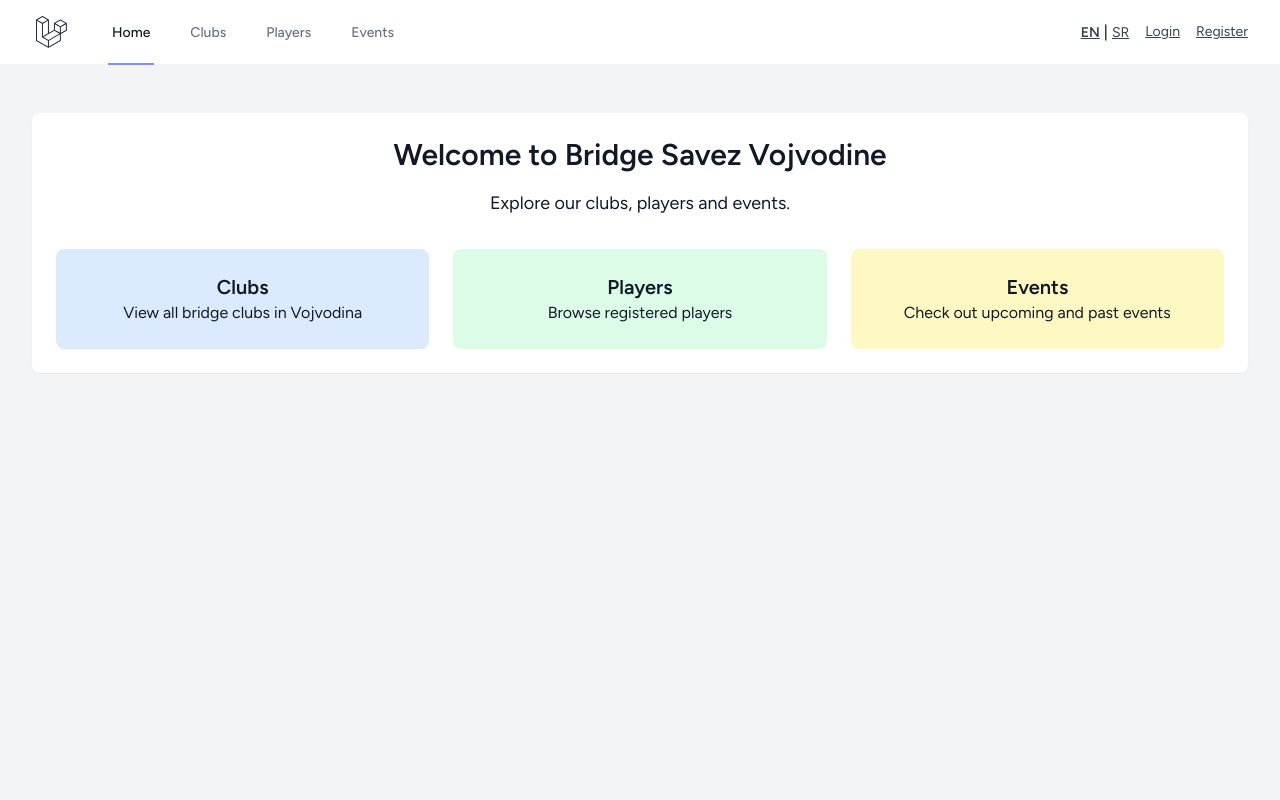
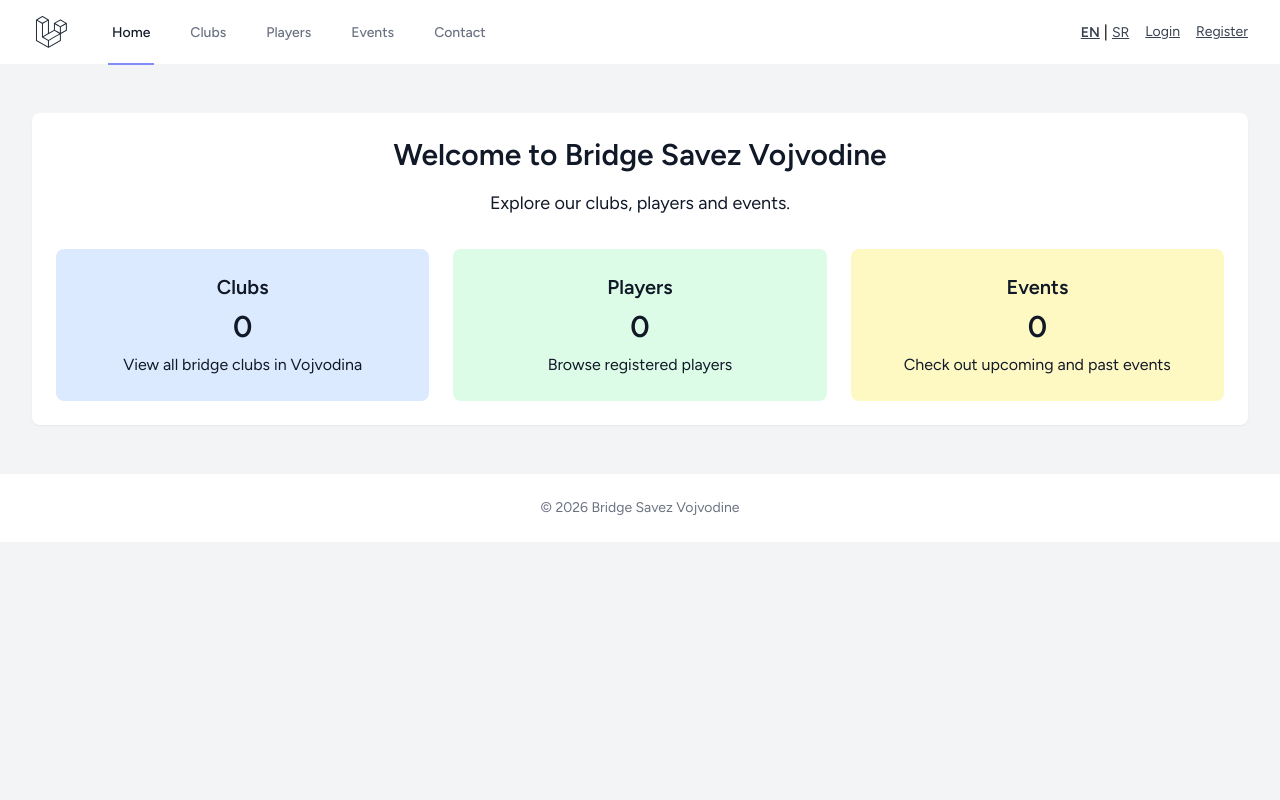
Before and after one commit to gihook/bridgevojvodina-site, a Laravel app: page / in a window 1280 px wide. Run offline with Laravel 12, Linux system fonts and the light colour scheme; data that the repository does not hold is empty; style sheets or scripts are compiled from the project's sources.

Commit message:
wip: fixed minor issues

```diff
--- /dev/null
+++ b/bridgevojvodina-laravel/app/Http/Controllers/HomeController.php
@@ -0,0 +1,23 @@
+<?php
+
+namespace App\Http\Controllers;
+
+use Illuminate\Http\Request;
+
+use App\Models\Club;
+use App\Models\Player;
+use App\Models\Event;
+
+class HomeController extends Controller
+{
+    public function index()
+    {
+        $stats = [
+            'clubs' => Club::count(),
+            'players' => Player::count(),
+            'events' => Event::count(),
+        ];
+
+        return view('welcome', compact('stats'));
+    }
+}
--- a/bridgevojvodina-laravel/bootstrap/app.php
+++ b/bridgevojvodina-laravel/bootstrap/app.php
@@ -15,6 +15,10 @@ return Application::configure(basePath: dirname(__DIR__))
         $middleware->web(append: [
             \App\Http\Middleware\SetLocale::class,
         ]);
+
+        $middleware->alias([
+            'superadmin' => \App\Http\Middleware\EnsureIsSuperAdmin::class,
+        ]);
     })
     ->withExceptions(function (Exceptions $exceptions): void {
         $exceptions->shouldRenderJsonWhen(
--- a/bridgevojvodina-laravel/resources/views/layouts/app.blade.php
+++ b/bridgevojvodina-laravel/resources/views/layouts/app.blade.php
@@ -31,6 +31,12 @@
             <main>
                 {{ $slot }}
             </main>
+
+            <footer class="bg-white border-t border-gray-100 py-6 text-center text-gray-500 text-sm">
+                <div class="max-w-7xl mx-auto px-4 sm:px-6 lg:px-8">
+                    &copy; {{ date('Y') }} Bridge Savez Vojvodine
+                </div>
+            </footer>
         </div>
     </body>
 </html>
--- a/bridgevojvodina-laravel/resources/views/layouts/navigation.blade.php
+++ b/bridgevojvodina-laravel/resources/views/layouts/navigation.blade.php
@@ -23,6 +23,9 @@
                     </x-nav-link>
                     <x-nav-link :href="route('events.index')" :active="request()->routeIs('events.*')">
                         {{ __('Events') }}
+                    </x-nav-link>
+                    <x-nav-link :href="route('contact')" :active="request()->routeIs('contact')">
+                        {{ __('Contact') }}
                     </x-nav-link>
                 </div>
             </div>
@@ -102,6 +105,9 @@
             <x-responsive-nav-link :href="route('events.index')" :active="request()->routeIs('events.*')">
                 {{ __('Events') }}
             </x-responsive-nav-link>
+            <x-responsive-nav-link :href="route('contact')" :active="request()->routeIs('contact')">
+                {{ __('Contact') }}
+            </x-responsive-nav-link>
         </div>
 
         <!-- Responsive Settings Options -->
--- a/bridgevojvodina-laravel/resources/views/welcome.blade.php
+++ b/bridgevojvodina-laravel/resources/views/welcome.blade.php
@@ -6,16 +6,19 @@
                 <p class="text-lg">{{ __('Explore our clubs, players and events.') }}</p>
 
                 <div class="mt-8 grid grid-cols-1 md:grid-cols-3 gap-6">
-                    <a href="{{ route('clubs.index') }}" class="block p-6 bg-blue-100 hover:bg-blue-200 rounded-lg transition">
+                    <a href="{{ route('clubs.index') }}" class="block p-6 bg-blue-100 hover:bg-blue-200 rounded-lg transition text-center">
                         <h2 class="text-xl font-semibold">{{ __('Clubs') }}</h2>
+                        <p class="text-3xl font-bold my-2">{{ $stats['clubs'] }}</p>
                         <p>{{ __('View all bridge clubs in Vojvodina') }}</p>
                     </a>
-                    <a href="{{ route('players.index') }}" class="block p-6 bg-green-100 hover:bg-green-200 rounded-lg transition">
+                    <a href="{{ route('players.index') }}" class="block p-6 bg-green-100 hover:bg-green-200 rounded-lg transition text-center">
                         <h2 class="text-xl font-semibold">{{ __('Players') }}</h2>
+                        <p class="text-3xl font-bold my-2">{{ $stats['players'] }}</p>
                         <p>{{ __('Browse registered players') }}</p>
                     </a>
-                    <a href="{{ route('events.index') }}" class="block p-6 bg-yellow-100 hover:bg-yellow-200 rounded-lg transition">
+                    <a href="{{ route('events.index') }}" class="block p-6 bg-yellow-100 hover:bg-yellow-200 rounded-lg transition text-center">
                         <h2 class="text-xl font-semibold">{{ __('Events') }}</h2>
+                        <p class="text-3xl font-bold my-2">{{ $stats['events'] }}</p>
                         <p>{{ __('Check out upcoming and past events') }}</p>
                     </a>
                 </div>
--- a/bridgevojvodina-laravel/routes/web.php
+++ b/bridgevojvodina-laravel/routes/web.php
@@ -11,9 +11,13 @@ use App\Http\Controllers\EventController;
 
 use App\Http\Controllers\UserController;
 
-Route::get('/', function () {
-    return view('welcome');
-});
+use App\Http\Controllers\ContactController;
+
+use App\Http\Controllers\HomeController;
+
+Route::get('/', [HomeController::class, 'index'])->name('home');
+
+Route::get('contact', [ContactController::class, 'index'])->name('contact');
 
 Route::get('lang/{locale}', function ($locale) {
     if (in_array($locale, ['en', 'sr'])) {
@@ -26,11 +30,14 @@ Route::resource('clubs', ClubController::class)->only(['index', 'show']);
 Route::resource('players', PlayerController::class)->only(['index', 'show']);
 Route::resource('events', EventController::class)->only(['index', 'show']);
 
+Route::middleware(['auth', 'superadmin'])->group(function () {
+    Route::resource('users', UserController::class);
+});
+
 Route::middleware('auth')->group(function () {
     Route::resource('clubs', ClubController::class)->except(['index', 'show']);
     Route::resource('players', PlayerController::class)->except(['index', 'show']);
     Route::resource('events', EventController::class)->except(['index', 'show']);
-    Route::resource('users', UserController::class);
 });
 
 Route::get('/dashboard', function () {
```
Also changed, not shown: bridgevojvodina-laravel/app/Http/Controllers/ContactController.php (added, +13 -0 lines), bridgevojvodina-laravel/app/Http/Middleware/EnsureIsSuperAdmin.php (added, +24 -0 lines), bridgevojvodina-laravel/database/seeders/AdminUserSeeder.php (added, +25 -0 lines), bridgevojvodina-laravel/resources/views/contact.blade.php (added, +25 -0 lines), bridgevojvodina-laravel/resources/views/dashboard.blade.php (+5 -3 lines).
